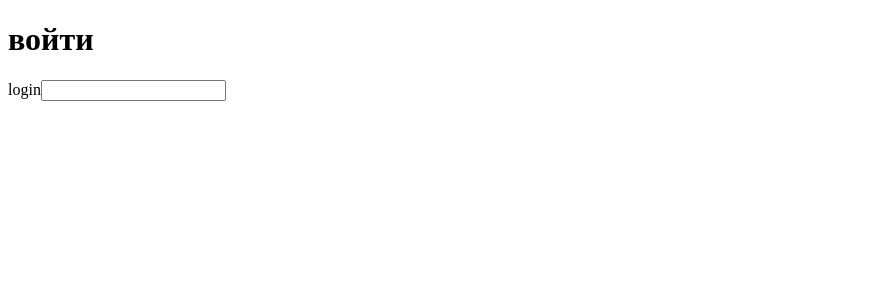
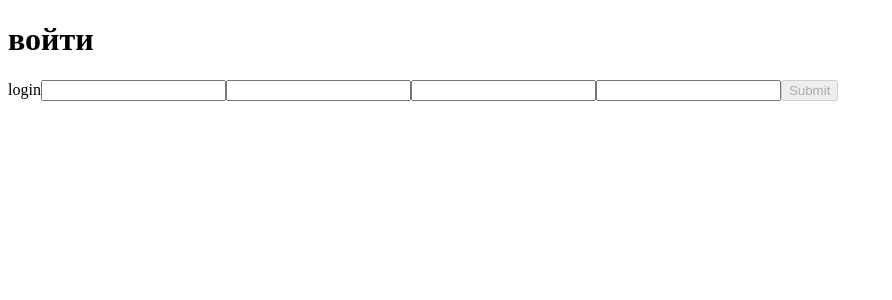
Before and after one commit to Musagigi/counter, a React app: page /login in a window 1280 px wide. Shown: the top 300 px of the page, without its empty margins (0-892 px from the left). Built offline with nearby package versions, Linux system fonts and the light colour scheme.

Commit message:
добавил поля email,pass,conPass для формы регистрации

```diff
--- a/src/components/login/Login.tsx
+++ b/src/components/login/Login.tsx
@@ -1,19 +1,84 @@
-import { useForm, SubmitHandler } from "react-hook-form";
+import { useForm, SubmitHandler, FieldValues } from "react-hook-form";
 
 interface IFormInput {
   login: string;
+  email: string;
+  password: string;
+  confirmPassword: string;
 }
 
 export const Login = () => {
-  const { register, handleSubmit } = useForm<IFormInput>();
-  const dataForSubmit: SubmitHandler<IFormInput> = (data) => console.log(data);
+  const {
+    register,
+    handleSubmit,
+    reset,
+    getValues,
+    formState: { errors, isValid },
+  } = useForm<IFormInput>({ mode: "onBlur" });
+
+  const onSubmit: SubmitHandler<IFormInput> = (data) => {
+    console.log(data);
+    reset();
+  };
 
   return (
     <>
       <h1>войти</h1>
-      <form onSubmit={handleSubmit(dataForSubmit)}>
+      <form onSubmit={handleSubmit(onSubmit)}>
         <label>login</label>
-        <input {...register("login")} />
+        <input
+          {...register("login", {
+            required: {
+              value: true,
+              message: "заполните поле",
+            },
+            maxLength: {
+              value: 15,
+              message: "максимальная длина поля 15 символов",
+            },
+          })}
+        />
+        {errors?.login && <p>{`${errors.login.message}`}</p>}
+        <input
+          {...register("email", {
+            required: {
+              value: true,
+              message: "заполните поле",
+            },
+          })}
+        />
+        {errors?.email && <p>{`${errors.email.message}`}</p>}
+        <input
+          {...register("password", {
+            required: {
+              value: true,
+              message: "заполните поле",
+            },
+            minLength: {
+              value: 8,
+              message: "Длина пароля должна быть больше 8 символов",
+            },
+          })}
+        />
+        {errors?.password && <p>{`${errors.password.message}`}</p>}
+        <input
+          {...register("confirmPassword", {
+            required: {
+              value: true,
+              message: "заполните поле",
+            },
+            validate: (value) => {
+              return value === getValues("password") || "пароль не совпадает";
+            },
+          })}
+        />
+        {errors?.confirmPassword && (
+          <p>{`${errors.confirmPassword.message}`}</p>
+        )}
+        <input
+          type="submit"
+          disabled={!isValid}
+        />
       </form>
     </>
   );
```
